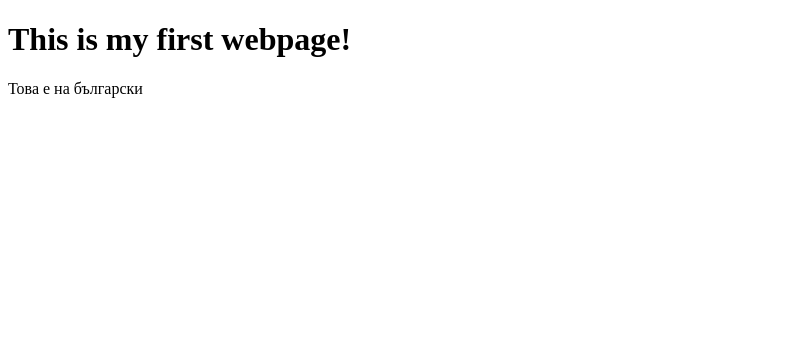
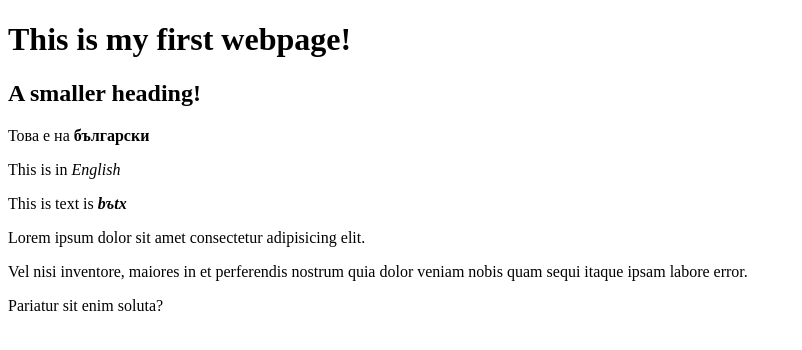
Before and after one commit to vaniokrika/git_test, a plain HTML site: page html_boilerplate/test.html in a window 1280 px wide. Shown: the whole page, without its empty margins (0-802 px from the left). Drawn offline with Linux system fonts and the light colour scheme.

Commit message:
Added strong and em elements to test.html

```diff
--- a/html_boilerplate/test.html
+++ b/html_boilerplate/test.html
@@ -8,6 +8,17 @@
 
     <body>
         <h1>This is my first webpage!</h1>
-        <p lang="bg">Това е на български</p>
+        <h2>A smaller heading!</h2>
+        <!-- Strong bolds text -->
+        <p lang="bg">Това е на <strong>български</strong></p>
+        <!-- Em makes text italic -->
+        <p>This is in <em>English</em></p>
+        <p>This is text is <em><strong>bъtх</strong></em></p>
+        <p>Lorem ipsum dolor sit amet consectetur adipisicing elit.
+        <p>Vel nisi inventore, maiores in et perferendis nostrum quia dolor veniam nobis quam sequi itaque ipsam labore error.</p>
+        <p>Pariatur sit enim soluta?</p>
+        <!-- Ctrl+/ -->
+
+
     </body>
 </html>
```
